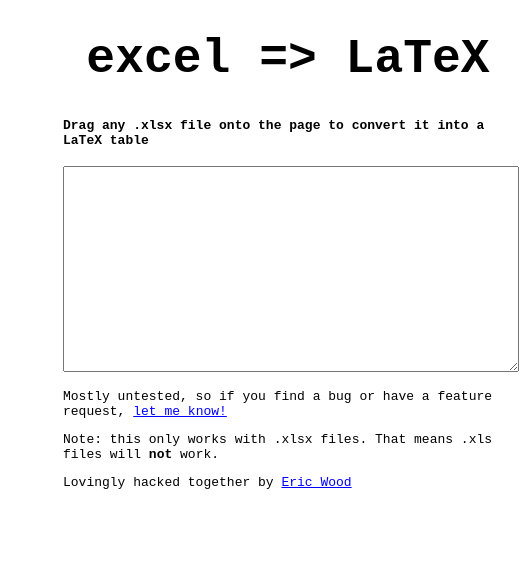
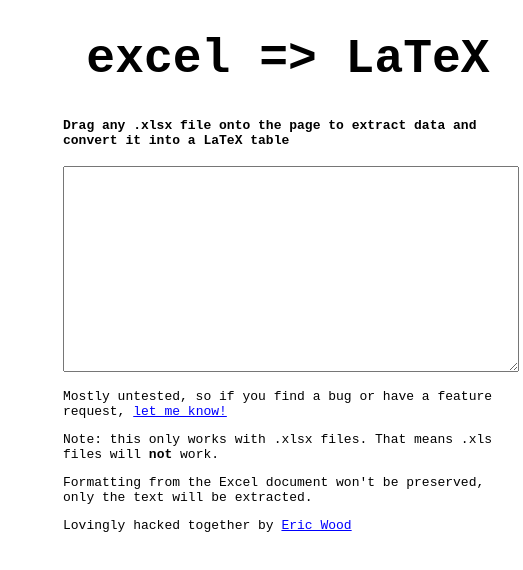
Before and after one commit to eric-wood/excel2latex, a plain HTML site: page index.html in a window 1280 px wide. Shown: the full height of the page, 352-875 px from the left. Drawn offline with nearby package versions, Linux system fonts and the light colour scheme.

Commit message:
Added additional info

```diff
--- a/index.html
+++ b/index.html
@@ -23,11 +23,12 @@
     <a href="https://github.com/eric-wood/excel2latex"><img style="position: absolute; top: 0; right: 0; border: 0;" src="https://s3.amazonaws.com/github/ribbons/forkme_right_darkblue_121621.png" alt="Fork me on GitHub"></a>
     <div class="center">
       <h1 class="title">excel => LaTeX</h1>
-      <h4 class="info">Drag any .xlsx file onto the page to convert it into a LaTeX table</h4>
+      <h4 class="info">Drag any .xlsx file onto the page to extract data and convert it into a LaTeX table</h4>
       <div class="content">
         <textarea id="latex-output" readonly="readonly"></textarea>
         <p>Mostly untested, so if you find a bug or have a feature request, <a href="https://github.com/eric-wood/excel2latex/issues">let me know!</a>
         <p class="disclaimer">Note: this only works with .xlsx files. That means .xls files will <b>not</b> work.</p>
+        <p>Formatting from the Excel document won't be preserved, only the text will be extracted.</p>
         <p>Lovingly hacked together by <a href="http://ericwood.org">Eric Wood</a></p>
       </div>
     </div>
```
